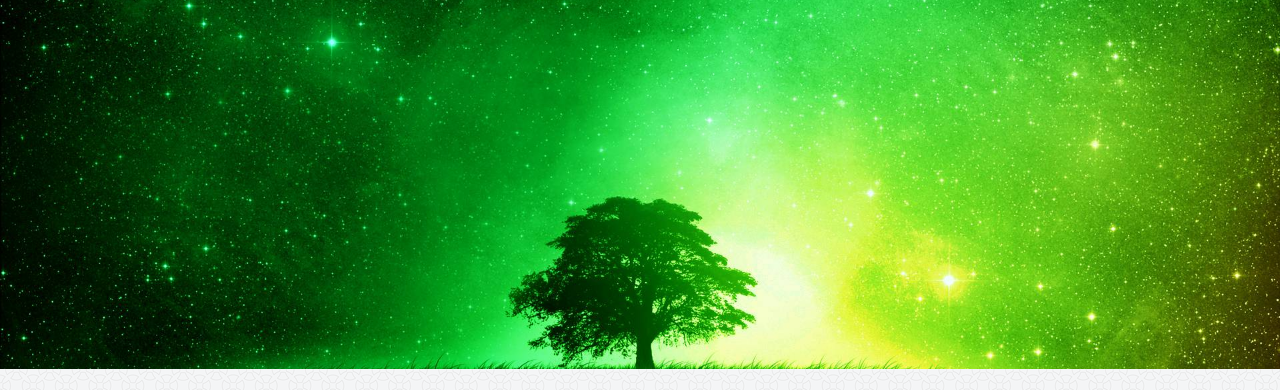
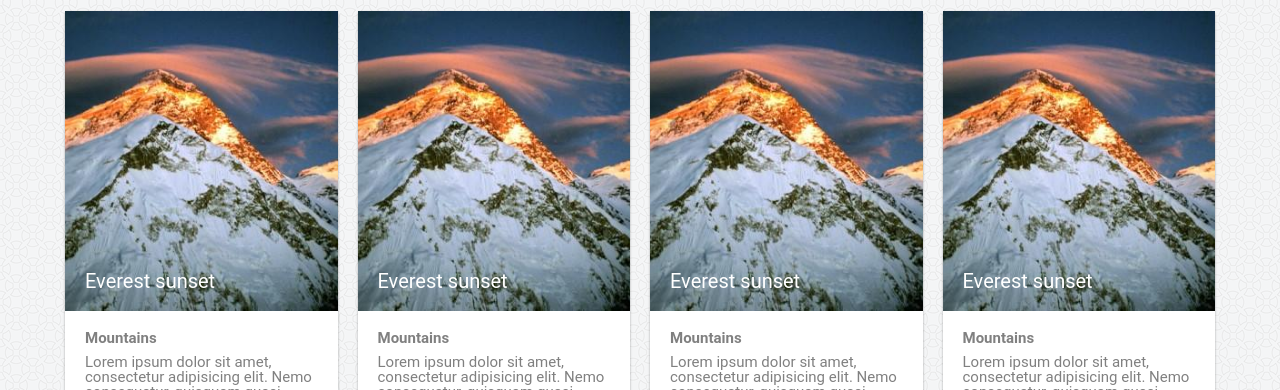
Before and after one commit to SedoyAndrey/level_up_homeworks, a website: page public/views/css/homework-4/index.html in a window 1280 px wide. Shown: the part 137-527 px from the top of the page. Drawn offline with Linux system fonts and the light colour scheme.

Commit message:
Fatal Error

```diff
--- a/public/views/css/homework-4/css/homework.css
+++ b/public/views/css/homework-4/css/homework.css
@@ -39,7 +39,15 @@ footer {
   border-top-right-radius: 3px; - for card image */
 
 /* Your styles go below */
-
+/*
+body {
+  background-image: url(../images/intro.jpg);
+	height: 450px;
+	background-size: cover;
+	background-position: center;
+	background-attachment: fixed;
+}
+*/
 .content {
 	width: 1170px;
 	margin: 0 auto;
@@ -77,13 +85,6 @@ footer {
 .active {
 	border-bottom: 2px solid #f7e707;
 	padding: 17px 0px;
-}
-.bg-image {
-	background-image: url(../images/intro.jpg);
-	height: 450px;
-	background-size: cover;
-	background-position: center;
-	background-attachment: fixed;
 }
 /*----- Cards -----*/
 
--- a/public/views/css/homework-4/index.html
+++ b/public/views/css/homework-4/index.html
@@ -17,15 +17,12 @@
             <a href="#" class="nav-bar-margin">about</a>
             <a href="#">contact</a>
             <span class="nav-bar-login">
-            <a href="#" class="nav-bar-margin">Log in</a>
-            <a href="#">Sign in</a>
+              <a href="#" class="nav-bar-margin">Log in</a>
+              <a href="#">Sign in</a>
             </span>
           </nav>
         </div>
       </header>
-      <div class="bg-image">
-        <!-- Background-image -->
-      </div>
       <div class="background-cards-section">
         <h1 class="content h1">Primary title</h1>
         <div class="content">
```
